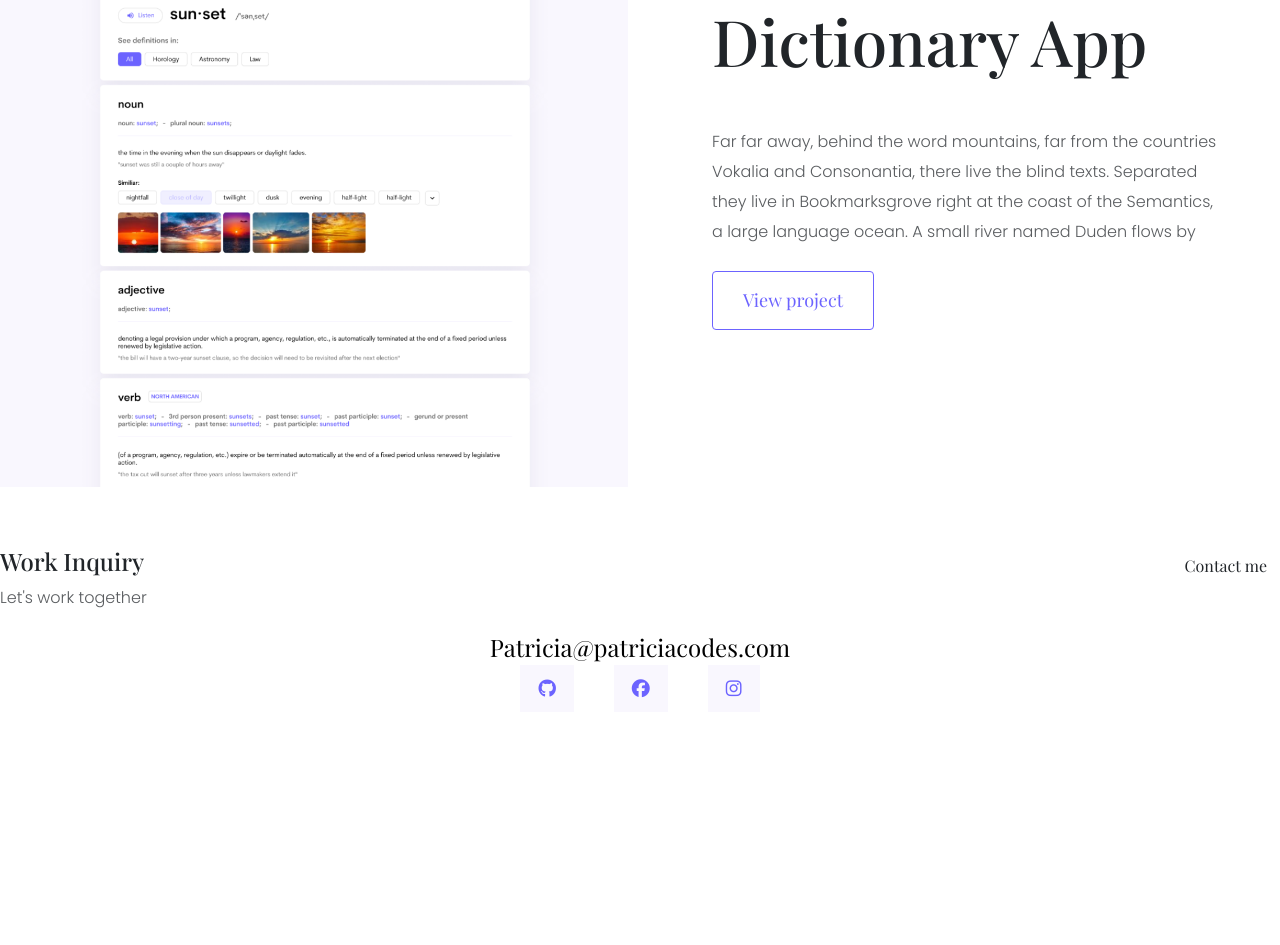
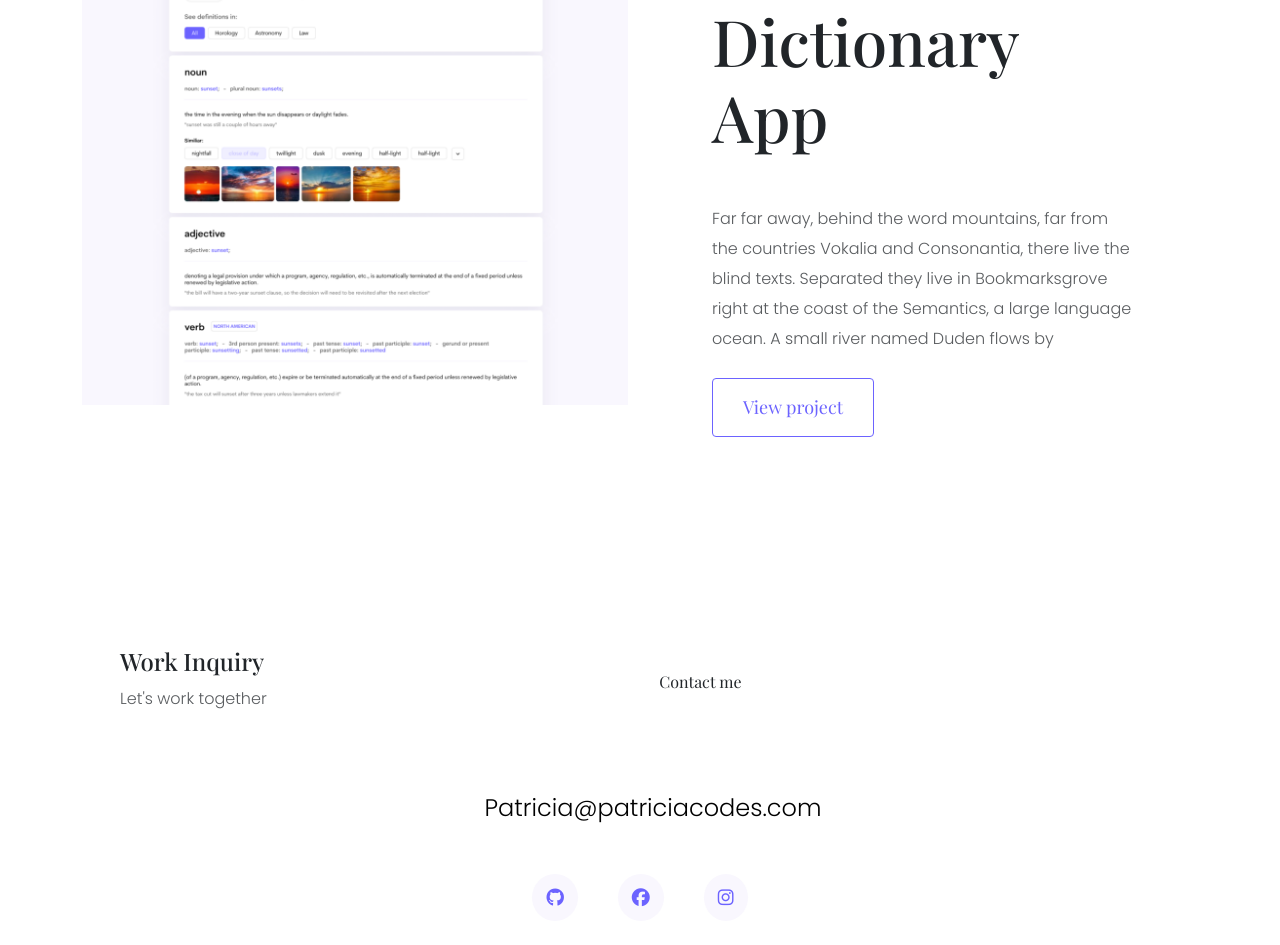
Before and after one commit to sandramercadal/Figma-to-Code, a plain HTML site: page index.html in a window 1280 px wide. Shown: the part 2146-3091 px from the top of the page. Before the commit the page ends 2918 px from the top, so only its background shows below. Drawn offline with nearby package versions, Linux system fonts and the light colour scheme; a web font is replaced by a local one.

Commit message:
Created a footer and added a button.

```diff
--- a/index.html
+++ b/index.html
@@ -104,7 +104,6 @@
 
 <div class="container">
     <div class="row">
-
     <div class="col">
       <div class="project-description">
     <h2 class="mb-5 mt-4">Weather App</h2>
@@ -122,7 +121,8 @@
 </div>
 </div>
 
-<div class="row">
+<div class="container">
+ <div class="row">
     <div class="col d-none d-lg-block">
        <img src="styles.css/images/dictionary.png" class="img-fluid" />
     </div>
@@ -135,29 +135,27 @@
       coast of the
       Semantics, a large language ocean. A small river named Duden flows by</p>
       <a href="" class="btn btn-projectlaunch">View project </a>
-      <br>
-      <br>
     </div>
     </div>
 </div>
+</div>
 
 <footer>
-
     <div class="contact-box d-flex justify-content-between">
       <div>
         <h4>Work Inquiry</h4>
-          <p class="text-muted">Let's work together
-          </p>
+          <p class="text-muted">Let's work together</p>
       </div>
-
       <div>
-            <a href="" class="btn btn-branding"> Contact me
-            </a>
+     <a href="" class="btn btn-branding mt-3"> Contact me
       </div>
-
     </div>
 
-      <div class="patricia email d-flex justify-content-center">
+
+
+
+
+      <div class="patricia email d-flex justify-content-center mb-5">
         <a href="mailto:patricia@Patriciacodes.com" class="email-link"
         >Patricia@patriciacodes.com
         </a>
@@ -168,12 +166,12 @@
 
           <i class="fab fa-github"></i>
             </a>
-                <a href="https/www.faceebook.com/Patriciacodes" target="_blank">
+                <a href="https/www.faceebook.com/patriciacodes" target="_blank">
 
             <i class="fab fa-facebook"></i>
             </a>
 
-              <a href="https/www.instagram.com/Patriciacodes" target="_blank">
+              <a href="https/www.instagram.com/patriciacodes" target="_blank">
 
             <i class="fab fa-instagram"></i>
             </a>
--- a/styles.css/styles.css
+++ b/styles.css/styles.css
@@ -90,11 +90,9 @@ p {
   font-size: 18px;
   font-family: var(--heading-other-font-family);
 }
-
 .work-section {
   padding: 160px 20px;
 }
-
 .work-section-content h3 {
   font-family: var(--heading-other-font-family);
   font-size: 24px;
@@ -110,7 +108,6 @@ p {
 .logo {
   max-width: 150px;
 }
-
 .logosmall {
   max-width: 90px;
 }
@@ -145,17 +142,21 @@ nav ul {
   margin: 0;
 }
 
+footer .contact-box {
+  background-color: var(--heading-other-font-family);
+  padding: 30px 120px;
+  border-radius: 8px;
+}
 footer {
   margin: 60px 0;
 }
 
-footer.contact-box {
-  background: red;
-}
 footer .email-link {
   text-decoration: none;
+  font-family: var(--heading-other-font-family);
+  font-size: 24px;
   color: black;
-  font-size: 24px;
+  text-align: center;
 }
 
 footer .email-link:hover {
@@ -167,7 +168,9 @@ footer .social-links a {
   color: var(--primary-color);
   background-color: var(--secondary-color);
   font-size: 18px;
-  padding: 10px 18px;
+  padding: 10px 14px;
+  border-radius: 50%;
+  transition: all 100ms ease-in-out;
 }
 
 footer .social-links a:hover {
@@ -189,6 +192,10 @@ footer .social-links a:hover {
   h2 {
     font-size: 44px;
   }
+
+  h4 {
+    font-size: 18px;
+  }
   .hero {
     padding: 80px 15px;
   }
```
Also changed, not shown: work.html (+2 -2 lines).
